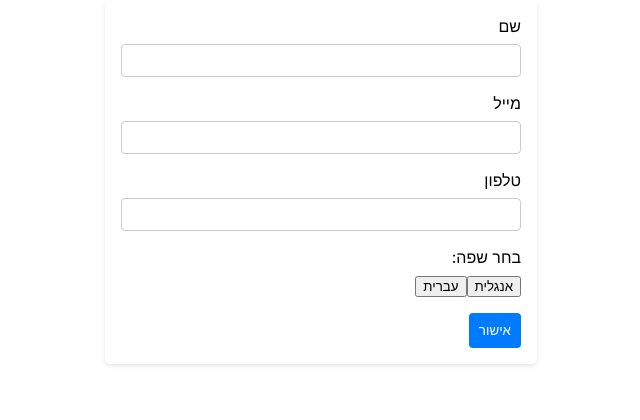
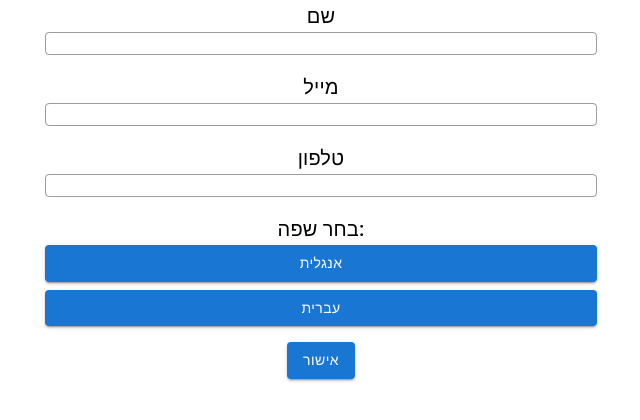
Before and after one commit to diversi-tech/bergman-front, a React (Create React App) app: page / in a window 1280 px wide. Shown: the top 420 px of the page, without its empty margins (319-959 px from the left). Built offline with nearby package versions, Linux system fonts and the light colour scheme.

Commit message:
scram_10

```diff
--- a/package.json
+++ b/package.json
@@ -13,6 +13,7 @@
     "@testing-library/jest-dom": "^5.17.0",
     "@testing-library/react": "^13.4.0",
     "@testing-library/user-event": "^13.5.0",
+    "axios": "^1.7.2",
     "react": "^18.3.1",
     "react-dom": "^18.3.1",
     "react-redux": "^9.1.2",
--- a/src/App.js
+++ b/src/App.js
@@ -1,14 +1,13 @@
 import logo from './logo.svg';
 import './App.css';
 import CombinedForm from './components/cvcomponent';
+import React from'react';
 
 
 function App() {
   return (
      <div className="App">
-       <CombinedForm>
-
-       </CombinedForm>
+       <CombinedForm></CombinedForm>
      </div>
   );
 }
--- a/src/components/cvcomponent.jsx
+++ b/src/components/cvcomponent.jsx
@@ -1,15 +1,20 @@
 import React, { useState } from 'react';
+import { Button, Container, TextField, Typography } from '@mui/material';
+import { styled } from '@mui/system';
 import axios from 'axios';
 import '../App.css';
-const CombinedForm = () => {
+const FileInput = styled('input')({
+  display: 'none',
+});
+export const CombinedForm = () => {
   const [name, setName] = useState('');
   const [email, setEmail] = useState('');
   const [phone, setPhone] = useState('');
   const [selectedFile, setSelectedFile] = useState(null);
-  const [fileUploaded, setFileUploaded] = useState(false); // New state to track if a file is uploaded
+  const [fileUploaded, setFileUploaded] = useState(false);
   const handleFileChange = (e, language) => {
     setSelectedFile(e.target.files[0]);
-    setFileUploaded(true); // Update state to indicate a file has been uploaded
+    setFileUploaded(true);
     handleFileUpload(language, e.target.files[0]);
   };
   const handleFileUpload = (language, file) => {
@@ -22,7 +27,6 @@ const CombinedForm = () => {
       }
     }).then(response => {
       console.log(response.data);
-      // Handle response after file upload
     }).catch(error => {
       console.error('Error uploading file: ', error);
     });
@@ -33,17 +37,14 @@ const CombinedForm = () => {
       alert('יש להעלות קובץ אחד לפחות.');
       return;
     }
-    // Handle form submission with user input
-    // Assume default language as 'hebrew' for example purpose
     if (selectedFile) {
       handleFileUpload('hebrew', selectedFile);
     }
-    // Reset the form fields after submission
     setName('');
     setEmail('');
     setPhone('');
     setSelectedFile(null);
-    setFileUploaded(false); // Reset the file uploaded state
+    setFileUploaded(false);
   };
   const triggerFileInput = (language) => {
     const fileInput = document.getElementById('hiddenFileInput');
@@ -51,63 +52,74 @@ const CombinedForm = () => {
     fileInput.onchange = (e) => handleFileChange(e, language);
   };
   return (
-    <div className="container">
+    <Container maxWidth="sm">
       <form onSubmit={handleSubmit}>
         <div className="input-container">
-          <label>שם</label>
-          <input
+          <Typography variant="h6">שם</Typography>
+          <TextField
             type="text"
             value={name}
             onChange={(e) => setName(e.target.value)}
+            fullWidth
             required
           />
         </div>
         <div className="input-container">
-          <label>מייל</label>
-          <input
+          <Typography variant="h6">מייל</Typography>
+          <TextField
             type="email"
             value={email}
             onChange={(e) => setEmail(e.target.value)}
+            fullWidth
             required
           />
         </div>
         <div className="input-container">
-          <label>טלפון</label>
-          <input
+          <Typography variant="h6">טלפון</Typography>
+          <TextField
             type="text"
             value={phone}
             onChange={(e) => setPhone(e.target.value)}
+            fullWidth
             required
           />
         </div>
         <div className="input-container">
-          <label>בחר שפה:</label>
-          <button
-            type="button"
+          <Typography variant="h6">בחר שפה:</Typography>
+          <Button
+            variant="contained"
+            component="label"
             className="language-button"
             onClick={() => triggerFileInput('english')}
           >
             אנגלית
-          </button>
-          <button
-            type="button"
+            <FileInput
+              type="file"
+              id="hiddenFileInput"
+              accept=".pdf, .docx"
+              onChange={(e) => handleFileChange(e, 'english')}
+            />
+          </Button>
+          <Button
+            variant="contained"
+            component="label"
             className="language-button"
             onClick={() => triggerFileInput('hebrew')}
           >
             עברית
-          </button>
-          <input
-            type="file"
-            id="hiddenFileInput"
-            style={{ display: 'none' }}
-            accept=".pdf, .docx"
-          />
+            <FileInput
+              type="file"
+              id="hiddenFileInput"
+              accept=".pdf, .docx"
+              onChange={(e) => handleFileChange(e, 'hebrew')}
+            />
+          </Button>
         </div>
-        <button type="submit" className="submit-button">
+        <Button type="submit" variant="contained" className="submit-button">
           אישור
-        </button>
+        </Button>
       </form>
-    </div>
+    </Container>
   );
 };
 export default CombinedForm;
```
Also changed, not shown: 1 other file (tests, documents, lock files or other folders).
